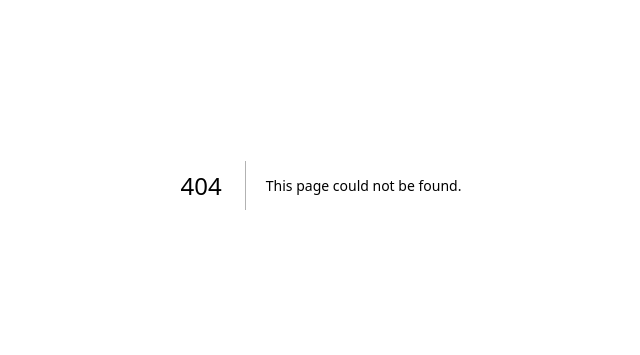
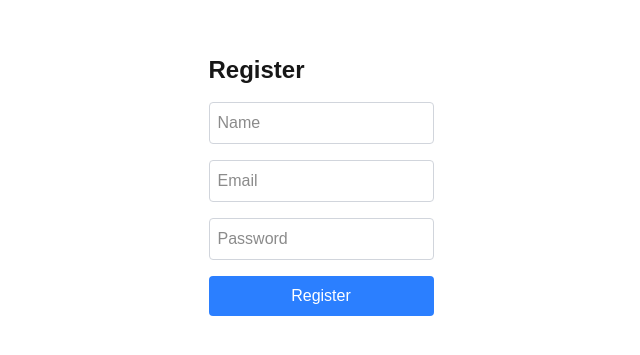
Before and after one commit to Chas-Henrik/ai-vecka-1-workshop-vibe-coding, a Next.js app in the folder next-js-app/: page /register in a window 1280 px wide. Before the commit this address had no page. Shown: the part 215-570 px from the top of the page, without its empty margins (319-959 px from the left). Built offline with nearby package versions, Linux system fonts and the light colour scheme.

Commit message:
Create the registration page at src/app/register/page.tsx

```diff
--- /dev/null
+++ b/next-js-app/src/app/register/page.tsx
@@ -0,0 +1,64 @@
+
+'use client'
+
+import { useState } from "react";
+import { useRouter } from "next/navigation";
+
+export default function RegisterPage() {
+  const [name, setName] = useState("");
+  const [email, setEmail] = useState("");
+  const [password, setPassword] = useState("");
+  const [error, setError] = useState("");
+  const router = useRouter();
+
+  const handleSubmit = async (e: React.FormEvent) => {
+    e.preventDefault();
+    const res = await fetch("/api/auth/register", {
+      method: "POST",
+      headers: {
+        "Content-Type": "application/json",
+      },
+      body: JSON.stringify({ name, email, password }),
+    });
+
+    if (res.ok) {
+      router.push("/login");
+    } else {
+      const data = await res.json();
+      setError(data.error);
+    }
+  };
+
+  return (
+    <div className="flex min-h-screen flex-col items-center justify-center p-24">
+      <form onSubmit={handleSubmit} className="flex flex-col gap-4">
+        <h1 className="text-2xl font-bold">Register</h1>
+        {error && <p className="text-red-500">{error}</p>}
+        <input
+          type="text"
+          placeholder="Name"
+          value={name}
+          onChange={(e) => setName(e.target.value)}
+          className="p-2 border border-gray-300 rounded"
+        />
+        <input
+          type="email"
+          placeholder="Email"
+          value={email}
+          onChange={(e) => setEmail(e.target.value)}
+          className="p-2 border border-gray-300 rounded"
+        />
+        <input
+          type="password"
+          placeholder="Password"
+          value={password}
+          onChange={(e) => setPassword(e.target.value)}
+          className="p-2 border border-gray-300 rounded"
+        />
+        <button type="submit" className="p-2 bg-blue-500 text-white rounded">
+          Register
+        </button>
+      </form>
+    </div>
+  );
+}
```
